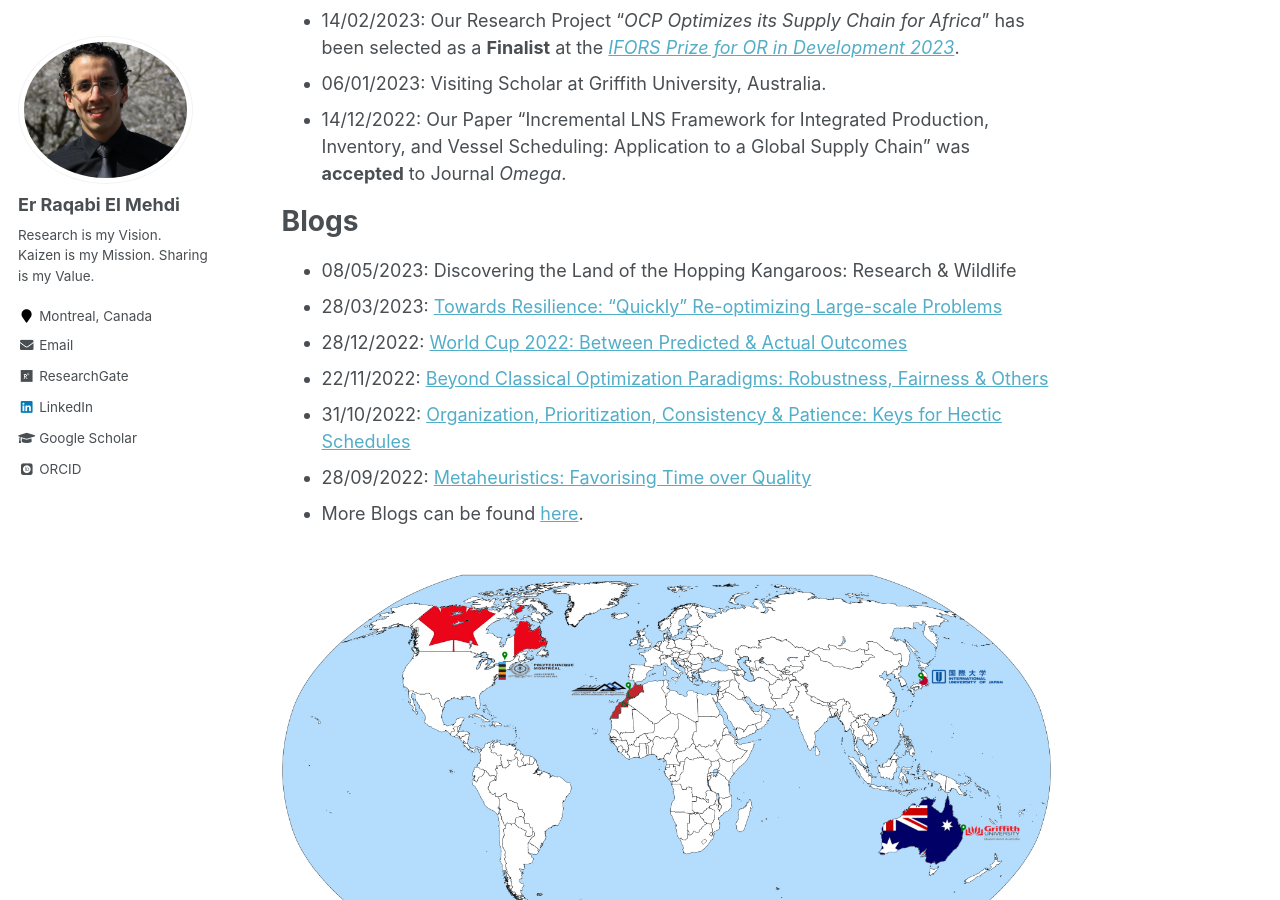
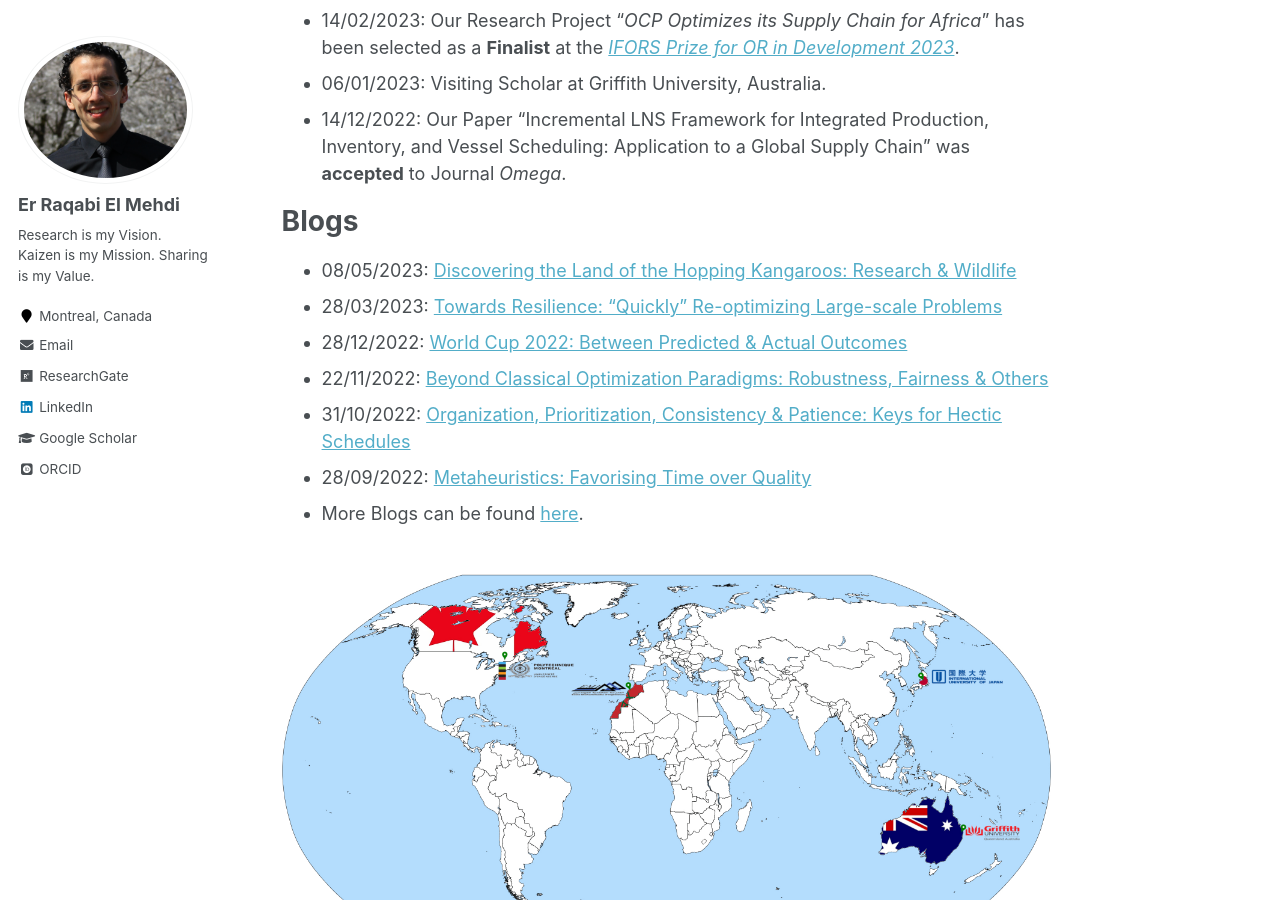
Before and after one commit to RqbMedi/rqbmedi.github.io, a Jekyll site: the page built from _pages/about.md, in a window 1280 px wide and 900 px high, scrolled down 1140 px. Built offline with Jekyll 4.4.1, drawn with Linux system fonts in a browser that asks for light colours; some web fonts are replaced; part of the change alters nothing that is shown.

```diff
--- a/_pages/about.md
+++ b/_pages/about.md
@@ -40,7 +40,7 @@ News
 
 Blogs
 ======
-- 08/05/2023: Discovering the Land of the Hopping Kangaroos: Research & Wildlife
+- 08/05/2023: [Discovering the Land of the Hopping Kangaroos: Research & Wildlife](https://www.linkedin.com/pulse/discovering-land-hopping-kangaroos-research-wildlife-er-raqabi?fbclid=IwAR3jyN2Y2w0HqL_qcLFMbUlqGcOnwSSLaajI4_d5p9qz9E2DOLwrN9Ay2BY)
 - 28/03/2023: [Towards Resilience: “Quickly” Re-optimizing Large-scale Problems](https://medium.com/@erraqabielmehdi/towards-resilience-quickly-re-optimizing-large-scale-problems-1d7f923bb866)
 - 28/12/2022: [World Cup 2022: Between Predicted & Actual Outcomes](https://www.linkedin.com/pulse/world-cup-2022-between-predicted-actual-outcomes-el-mehdi-%E3%83%A9%E3%82%AB%E3%83%93-%E3%83%A1%E3%83%87%E3%82%A3)
 - 22/11/2022: [Beyond Classical Optimization Paradigms: Robustness, Fairness & Others](https://erraqabielmehdi.medium.com/beyond-classical-optimization-paradigms-robustness-fairness-others-dce754836c0d)
```
